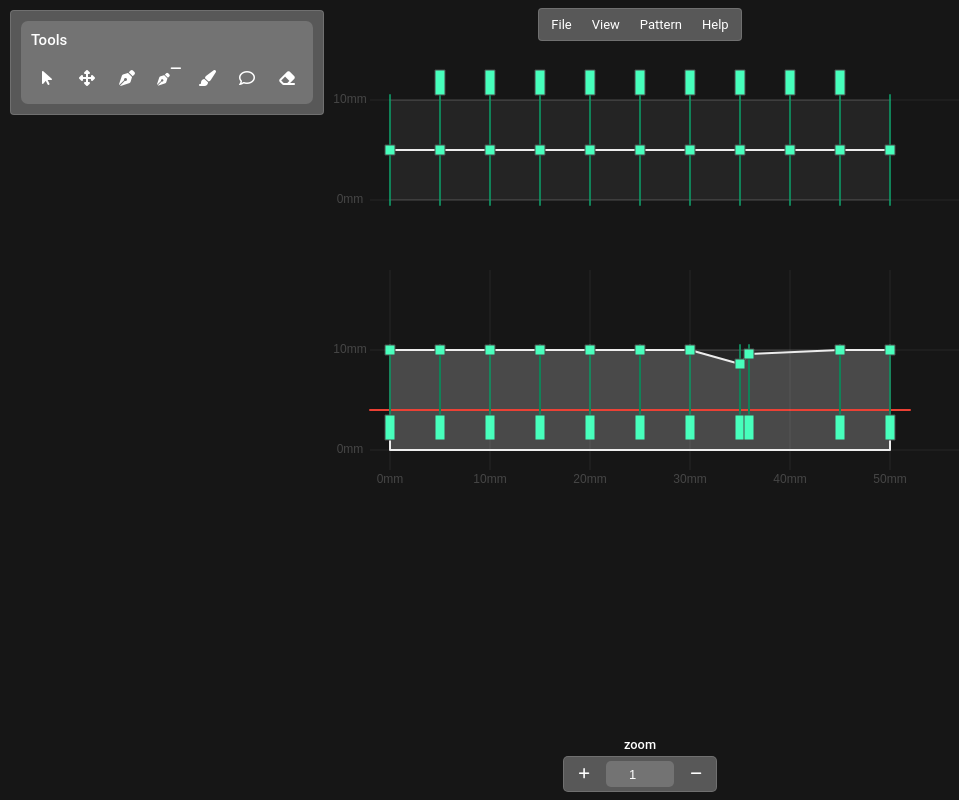
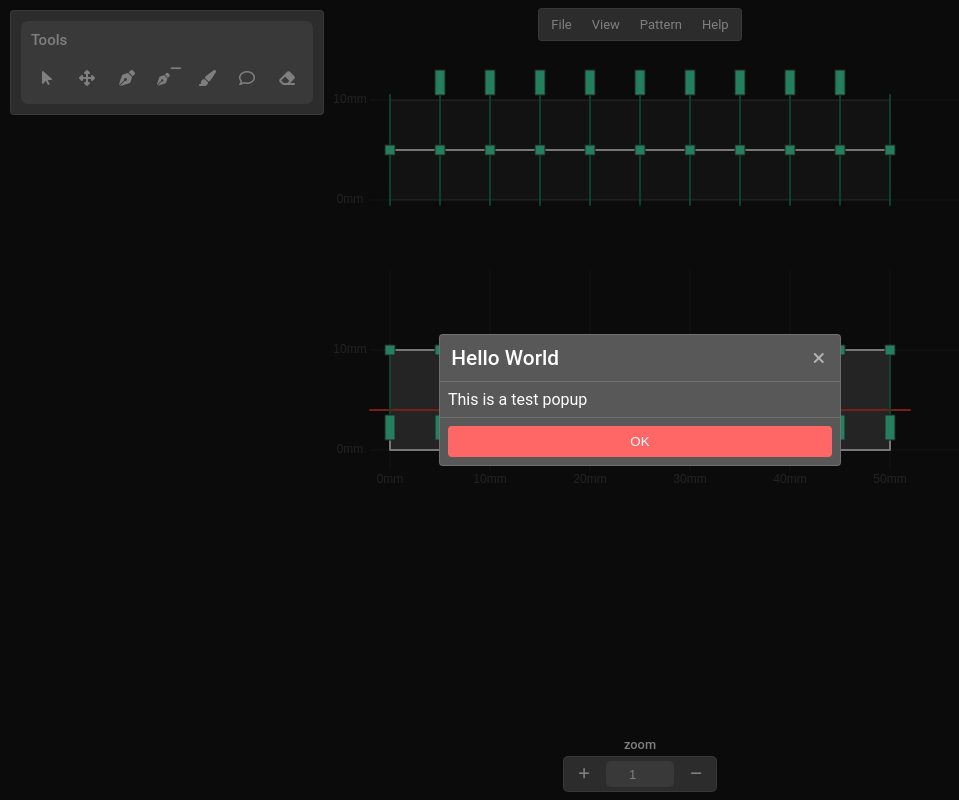
Before and after one commit to GrzegorzManiak/FrameSlicer, a website built with webpack: page index.html in a window 1280 px wide. Shown: the whole page, without its empty margins (0-959 px from the left). Built offline with nearby package versions, Linux system fonts and the light colour scheme.

Commit message:
Added popups

```diff
--- a/index.html
+++ b/index.html
@@ -15,12 +15,19 @@
         <link rel="stylesheet" href="./static/canvas.css">
         <link rel="stylesheet" href="./static/panels.css">
         <link rel="stylesheet" href="./static/menu_bar.css">
+        <link rel="stylesheet" href="./static/popups.css">
 
     </head>
     <body>
         <!--[if lt IE 7]>
             <p class="browsehappy">You are using an <strong>outdated</strong> browser. Please <a href="#">upgrade your browser</a> to improve your experience.</p>
         <![endif]-->
+        <div id='popup-container'>
+
+
+
+        </div>
+
 
         <div id="container">
             <div class='side-bar left canvas-tools'>
--- a/src/index.ts
+++ b/src/index.ts
@@ -8,6 +8,8 @@ import { handle_controlls } from './view_controlls';
 import Line from './line';
 import Shortcuts from './shortcuts';
 import { log } from './log';
+import { init_zoom } from './zoom';
+import { create_popup } from './popup';
 
 // -- Load the shortcuts
 const si = Shortcuts.get_instance();
@@ -22,6 +24,7 @@ export const _stage = new konva.Stage({
 // -- Main Layer
 export const _layer = new konva.Layer();
 _stage.add(_layer);
+init_zoom();
 
 
 
@@ -33,7 +36,6 @@ const colors: Colors = {
     anchor: { fill: '#47ffbc', stroke: '#4a4a4a' },
     anchor_guide: { fill: '#108258', stroke: '#108258' },
     anchor_handle: { fill: '#47ffbc', stroke: '#4a4a4a' },
-
     bounding_box: { fill: '#ffffff10', stroke: '#ffffff15' },
     depth_line: { fill: '#ff3049', stroke: '#eb4034' },
     line: { fill: '#ebebeb30', stroke: '#ebebeb' },
@@ -56,11 +58,7 @@ const config: LineConfiguration = {
 }
 
 
-//let x_line = new Line(_layer, config);
-const x_line = Line.deserialize(
-    '{"config":{"colors":{"anchor":{"fill":"#47ffbc","stroke":"#4a4a4a"},"anchor_guide":{"fill":"#108258","stroke":"#108258"},"anchor_handle":{"fill":"#47ffbc","stroke":"#4a4a4a"},"bounding_box":{"fill":"#ffffff10","stroke":"#ffffff15"},"depth_line":{"fill":"#ff3049","stroke":"#eb4034"},"line":{"fill":"#ebebeb30","stroke":"#ebebeb"},"path":{"fill":"#ebebeb30","stroke":"#ebebeb"}},"anchor_spread":10,"handle_padding":5,"size":{"width":500,"height":100},"cutting_depth":60,"is_y_line":false,"y_offset":0,"depth_buffer":20,"achor_position":"bottom"},"anchors":[{"x":0,"y":0},{"x":0.1,"y":0},{"x":0.2,"y":0},{"x":0.3,"y":0},{"x":0.4,"y":0},{"x":0.5,"y":0},{"x":0.6,"y":0},{"x":0.7,"y":0.14},{"x":0.718,"y":0.04},{"x":0.9,"y":0},{"x":1,"y":0}]}',
-    _layer,
-);
+const x_line = new Line(_layer, config);
 const y_line = new Line(_layer, {
     ...config,
     is_y_line: true,
@@ -76,14 +74,15 @@ draw_grid(y_line, true, false);
 handle_controlls(_stage);
 
 
-si.assign_action('dev-serilize-x', () => {
-    log('INFO', x_line.serialize());
-});
-
-si.assign_action('dev-serilize-y', () => {
-    log('INFO', y_line.serialize());
-});
-
+create_popup({
+    title: 'Hello World',
+    message: 'This is a test popup',
+    buttons: [
+        { text: 'OK', type: 'ERROR', callback: () => log('INFO', 'OK') },
+    ],
+    auto_close: true,
+    close_button: true,
+})
 
 
 // // -- Ask the user to save before leaving
--- a/src/line.ts
+++ b/src/line.ts
@@ -656,7 +656,7 @@ export default class Line {
 
             // -- Make sure that the anchor is within the line
             const bounding_box_pos = line._bounding_box.position(),
-                max_y = bounding_box_pos.y + line.config.size.height,
+                max_y = bounding_box_pos.y + line.config.cutting_depth,
                 min_y = bounding_box_pos.y;
 
 
--- /dev/null
+++ b/src/popup/index.ts
@@ -0,0 +1,150 @@
+import { Popup, PopupButton } from './index.d';
+import { log } from '../log';
+
+
+
+// -- Get the popup container
+const popup_container = document.getElementById('popup-container');
+if (!popup_container) {
+    log('ERROR', 'Missing popup container');
+    throw new Error('Missing popup container');
+}
+// <popup x-button='true' anim='in'>
+// <div>
+//     <div popup-section='header'>
+//         <h1 popup-section='title'>Title</h1>
+//         <i popup-section='close' class='fas fa-times'></i>
+//     </div>
+
+//     <p popup-section='content'></p>
+
+//     <div popup-section='buttons'>
+//         <button popup-button='ERROR'></button>
+//         <button popup-button='WARNING'></button>
+//         <button popup-button='INFO'></button>
+//         <button popup-button='SUCCESS'></button>
+//     </div>
+// </div>
+// </popup>
+
+
+const create_button = (
+    cfg: PopupButton
+): HTMLElement => {
+    const button = document.createElement('button');
+    button.setAttribute('popup-button', cfg.type);
+    button.setAttribute('btn-text', cfg.text);
+    button.innerText = cfg.text;
+
+    button.addEventListener('click', () => {
+        cfg.callback();
+    });
+
+    return button;
+};
+
+const create_popup_element = (
+    popup: Popup
+): HTMLElement => {
+    const popup_element = document.createElement('popup');
+    popup_element.setAttribute('x-button', `${popup.close_button}`);
+    popup_element.setAttribute('anim', 'in');
+
+    const popup_content = document.createElement('div');
+
+    const popup_header = document.createElement('div');
+    popup_header.setAttribute('popup-section', 'header');
+
+    const popup_title = document.createElement('h1');
+    popup_title.setAttribute('popup-section', 'title');
+    popup_title.innerText = popup.title;
+
+    const popup_close = document.createElement('i');
+    popup_close.setAttribute('popup-section', 'close');
+    popup_close.classList.add('fas', 'fa-times');
+
+    popup_header.appendChild(popup_title);
+    popup_header.appendChild(popup_close);
+
+    const popup_body = document.createElement('div');
+    popup_body.setAttribute('popup-section', 'content');
+    popup_body.innerText = popup.message;
+
+    popup_content.appendChild(popup_header);
+    popup_content.appendChild(popup_body);
+
+    if (popup.buttons.length > 0) {
+        const popup_buttons = document.createElement('div');
+        popup_buttons.setAttribute('popup-section', 'buttons');
+
+        popup.buttons.forEach((button) => {
+            popup_buttons.appendChild(create_button(button));
+        });
+        popup_content.appendChild(popup_buttons);
+    }
+
+    popup_element.appendChild(popup_content);
+
+    return popup_element;
+};
+
+/**
+ * @name create_popup
+ * Creates a popup box given a Popup object
+ *
+ * @param {Popup} popup - The popup object
+ *
+ * @returns {Promise<void>} A promise that resolves when the popup is closed
+ */
+export const create_popup = async (
+    popup: Popup
+): Promise<void> => {
+    log('INFO', 'Creating popup');
+    const popup_element = create_popup_element(popup);
+    popup_container.appendChild(popup_element);
+
+    return new Promise((resolve) => {
+
+        let closed = false;
+        const btns = popup_element.querySelectorAll('button');
+        btns.forEach((btn) => btn.addEventListener('click', () => {
+            if (!popup.auto_close) return;
+            closed = true;
+        }));
+
+        const x_btn = popup_element.querySelector('[popup-section="close"]');
+        if (x_btn) x_btn.addEventListener('click', () => {
+            if (!popup.close_button) return;
+            closed = true;
+        });
+
+
+        // -- Check if the popup has been closed
+        const check_closed = () => {
+
+            // -- Add an animation finish event listener
+            if (closed) {
+
+                // -- Set the animation to out
+                popup_element.setAttribute('anim', 'out');
+                popup_element.addEventListener('animationend', () => {
+                    popup_container.removeChild(popup_element);
+                    resolve();
+                });
+
+                // -- Remove the element after 3 sec if it doesn't close
+                setTimeout(() => {
+                    if (popup_element.parentNode)
+                    popup_element.parentNode.removeChild(popup_element);
+                }, 3000);
+            }
+
+            // -- Wait for the popup to be closed
+            else setTimeout(check_closed, 100);
+        }
+
+
+        // -- Start the check
+        check_closed();
+    });
+};
--- a/src/zoom.ts
+++ b/src/zoom.ts
@@ -18,9 +18,17 @@ if (!zoom_plus || !zoom_minus || !zoom_level
  * @name set_zoom
  * Set the zoom level
  *
+ * @param {number} value - The value to set the zoom to
+ * @param {number} [min_zoom=0.25] - The minimum zoom level
+ * @param {number} [max_zoom=2] - The maximum zoom level
+ *
  * @param value - The value to set the zoom to
  */
-export const set_zoom = (value: number) => {
+export const set_zoom = (
+    value: number,
+    min_zoom: number = 0.25,
+    max_zoom: number = 2,
+) => {
     // -- Clamp zoom value
     if (value < min_zoom) value = min_zoom;
     if (value > max_zoom) value = max_zoom;
@@ -48,25 +56,47 @@ export const set_zoom = (value: number) => {
 }
 
 
-// -- Zoom constants
-const change_ammount = 0.05;
-const min_zoom = 0.25;
-const max_zoom = 2;
+
+/**
+ * @name init_zoom
+ * Initialize the zoom functionality
+ *
+ * @param {number} [change_ammount=0.05] - The ammount to change the zoom by
+ * @param {number} [min_zoom=0.25] - The minimum zoom level
+ * @param {number} [max_zoom=2] - The maximum zoom level
+ *
+ * @returns {void} Nothing
+ */
+export const init_zoom = (
+    change_ammount: number = 0.05,
+    min_zoom: number = 0.25,
+    max_zoom: number = 2,
+) => {
 
 
     // -- Buttons
-const get_cur = () => parseFloat(zoom_level.value);
+    const get_cur = () => {
+        // -- Ensure the zoom level is a number
+        let zoom = parseFloat(zoom_level.value);
+        if (isNaN(zoom)) zoom = 1;
+        return zoom;
+    }
 
     // -- Zoom in
-si.assign_action('view-zoom-in', () => set_zoom(get_cur() + change_ammount));
-zoom_plus.addEventListener('click', () => set_zoom(get_cur() + change_ammount));
+    si.assign_action('view-zoom-in', () =>
+        set_zoom(get_cur() + change_ammount, min_zoom, max_zoom));
+    zoom_plus.addEventListener('click', () =>
+        set_zoom(get_cur() + change_ammount, min_zoom, max_zoom));
 
     // -- Zoom out
-si.assign_action('view-zoom-out', () => set_zoom(get_cur() - change_ammount));
-zoom_minus.addEventListener('click', () => set_zoom(get_cur() - change_ammount));
+    si.assign_action('view-zoom-out', () =>
+        set_zoom(get_cur() - change_ammount, min_zoom, max_zoom));
+    zoom_minus.addEventListener('click', () =>
+        set_zoom(get_cur() - change_ammount, min_zoom, max_zoom));
 
     // -- Zoom level
-zoom_level.addEventListener('change', () => set_zoom(get_cur()));
+    zoom_level.addEventListener('change', () =>
+        set_zoom(get_cur(), min_zoom, max_zoom));
 
 
     // -- Scroll
@@ -80,9 +110,10 @@ _stage.on('wheel', (e) => {
         else new_zoom = Math.max(min_zoom, current - change_ammount);
 
         // -- Set the new zoom level
-    set_zoom(new_zoom);
+        set_zoom(new_zoom, min_zoom, max_zoom);
     });
 
 
     // -- Zoom to fit
     set_zoom(1);
+};
--- /dev/null
+++ b/static/popups.css
@@ -0,0 +1,144 @@
+#popup-container {
+    position: fixed;
+    top: 0;
+    left: 0;
+    width: 100%;
+    height: 100%;
+    pointer-events: none;
+    z-index: 1000;
+}
+
+@keyframes popup-fadein {
+    0% { opacity: 0; }
+    100% { opacity: 1; }
+}
+
+@keyframes popup-fadeout {
+    0% { opacity: 1; }
+    100% { opacity: 0; }
+}
+
+popup {
+    position: absolute;
+    width: 100vw;
+    height: 100vh;
+    background-color: rgba(0, 0, 0, 0.5);
+    display: flex;
+    justify-content: center;
+    align-items: center;
+}
+
+popup[anim='in'] { animation: popup-fadein 1s forwards; }
+popup[anim='out'] { animation: popup-fadeout 1s forwards; }
+
+@keyframes popup-slidein {
+    0% { transform: translateY(-100vh); }
+    100% { transform: translateY(0); }
+}
+
+@keyframes popup-slideout {
+    0% { transform: translateY(0); }
+    100% { transform: translateY(-100vh); }
+}
+
+popup > div {
+    pointer-events: all;
+    width: var(--popup-box-width);
+    border: solid 1.5px #ffffff25;
+    background-color: var(--box-color);
+    border-radius: var(--box-radius);
+    color: #ffffff;
+}
+
+popup[anim='in'] > div { animation: popup-slidein 1.5s ease forwards; }
+popup[anim='out'] > div { animation: popup-slideout 1.5s ease forwards; }
+
+[popup-section='header'] {
+    display: flex;
+    flex-direction: row;
+    justify-content: space-between;
+    align-items: center;
+    padding: 0.5rem;
+    border-bottom: solid 1.5px #ffffff25;
+}
+
+[popup-section='header'] > * {
+    margin: 0.2rem;
+    font-size: 1.3rem;
+    font-weight: 500;
+    user-select: none;
+}
+
+[popup-section='close'] {
+    border-radius: 5px;
+    color: var(--greyed-out-font-color);
+    font-size: 1rem;
+    font-weight: 500;
+    user-select: none;
+    cursor: pointer;
+    padding: 0.25rem;
+}
+
+[x-button='false'] [popup-section='close'] {
+    display: none;
+}
+
+
+[popup-section='content'] {
+    padding: 0.5rem;
+    display: flex;
+    flex-direction: column;
+    gap: 0.5rem;
+    margin: 0;
+}
+
+[popup-section='buttons'] {
+    display: flex;
+    flex-direction: row;
+    justify-content: flex-end;
+    align-items: center;
+    flex-wrap: wrap;
+    gap: 0.5rem;
+    padding: 0.5rem;
+    border-top: solid 1.5px #ffffff25;
+}
+
+[popup-section='buttons'] > button {
+    display: flex;
+    flex-direction: row;
+    justify-content: center;
+    align-items: center;
+    gap: 0.5rem;
+    padding: 0.5rem;
+    flex-grow: 1;
+    border-radius: var(--box-radius);
+    border: solid 0px;
+    background-color: var(--color);
+    color: #ffffff;
+    transition: background-color 0.2s;
+    cursor: pointer;
+}
+
+[popup-section='buttons'] > button:hover {
+    background-color: var(--light);
+}
+
+[popup-button='ERROR'] {
+    --color: var(--error-main);
+    --light: var(--error-light);
+}
+
+[popup-button='WARNING'] {
+    --color: var(--warning-main);
+    --light: var(--warning-light);
+}
+
+[popup-button='SUCCESS'] {
+    --color: var(--success-main);
+    --light: var(--success-light);
+}
+
+[popup-button='INFO'] {
+    --color: var(--info-main);
+    --light: var(--info-light);
+}
```
Also changed, not shown: src/index.d.ts (+10 -0 lines), src/popup/index.d.ts (added, +19 -0 lines), static/index.css (+14 -0 lines). Lines whose indentation alone changed are shown as unchanged.
